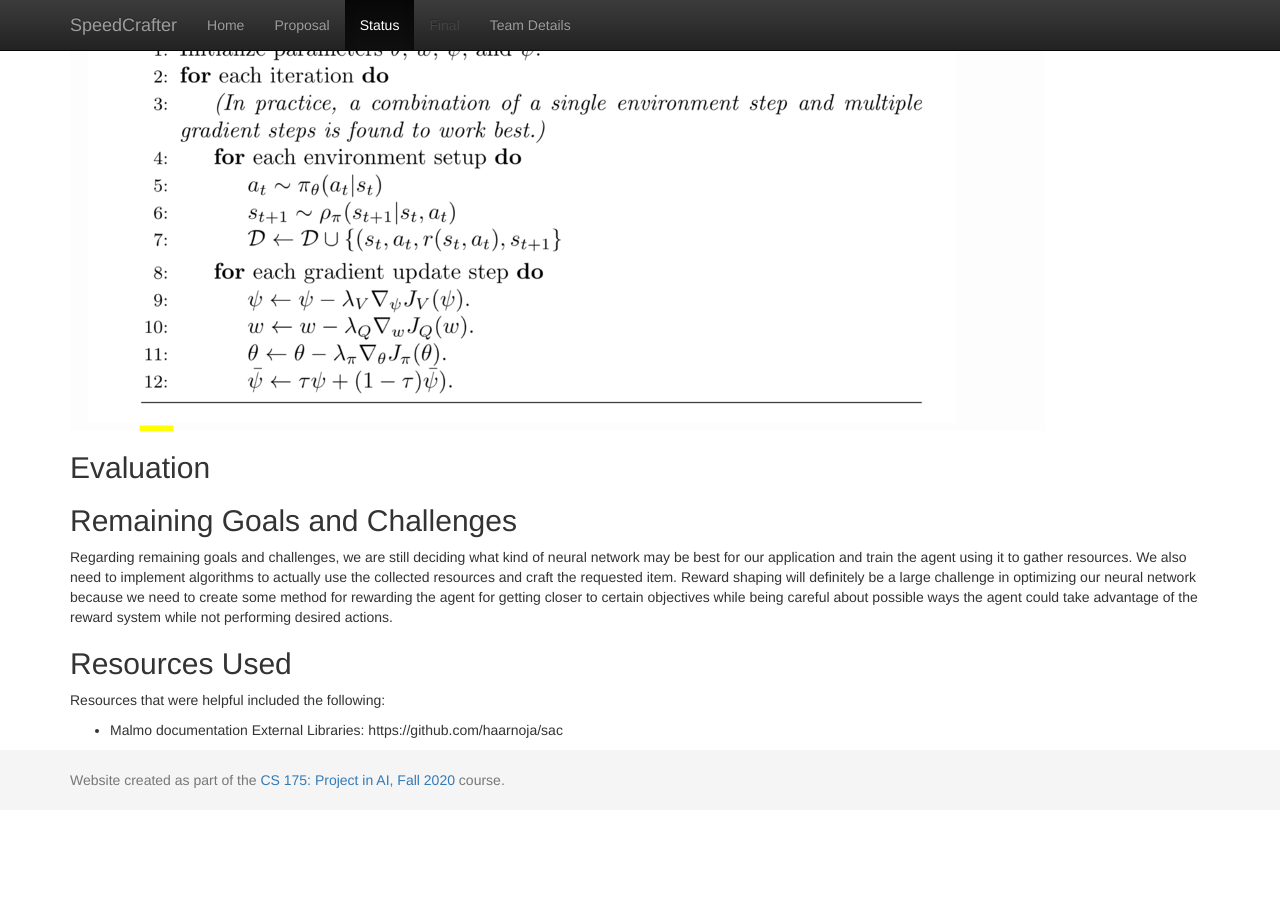
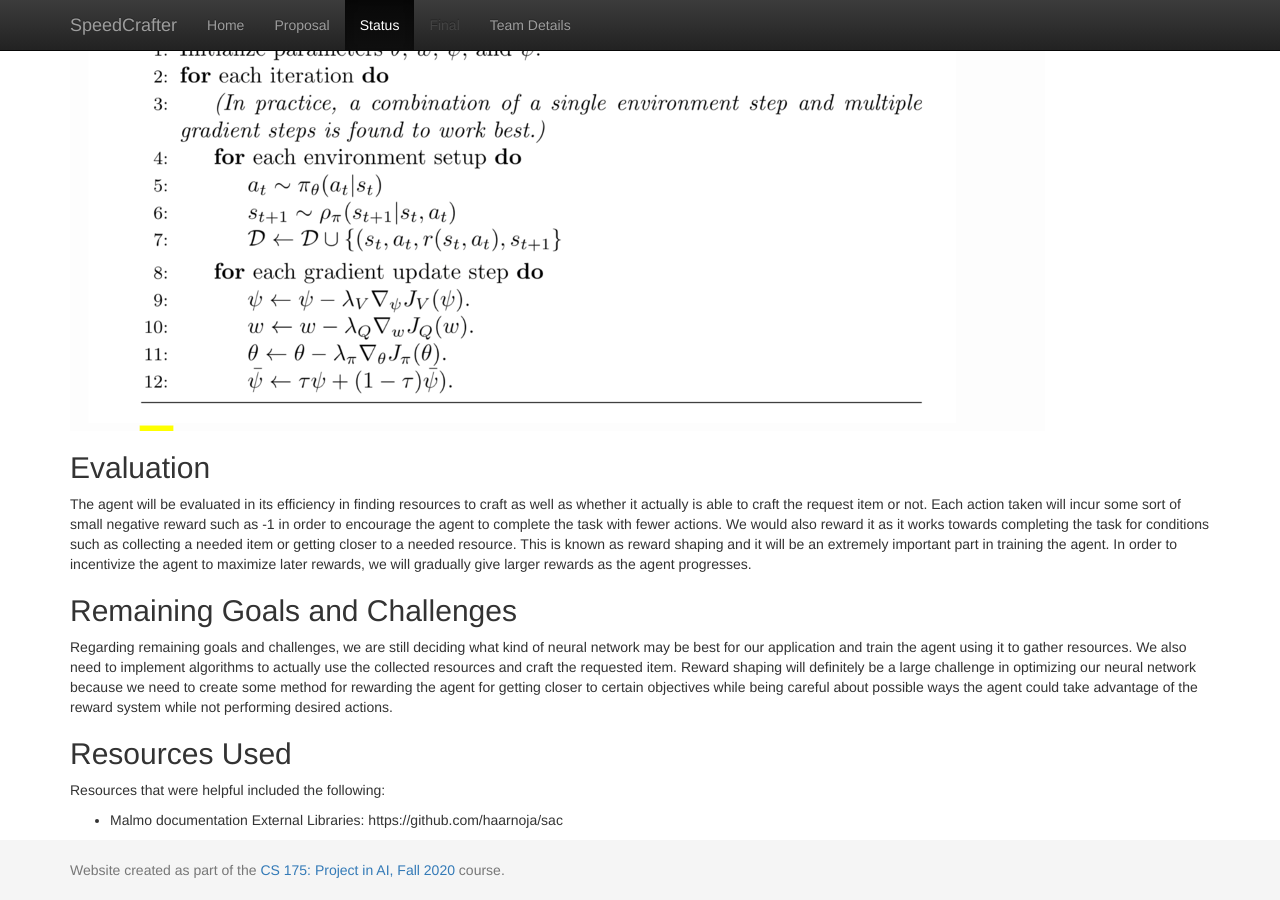
Before and after one commit to jhnguyen521/SpeedCrafter, a Jekyll site: the page built from docs/status.md, in a window 1280 px wide and 900 px high, scrolled down 1468 px. Built offline with Jekyll 4.4.1, drawn with Linux system fonts in a browser that asks for light colours; before the commit the page ends 2278 px from its top, so only the background shows below that.

Commit message:
Update status.md
Add evaluation

```diff
--- a/docs/status.md
+++ b/docs/status.md
@@ -43,11 +41,9 @@ Pseudo algorithm
 
 
 ## Evaluation
-<!--
-The agent will be evaluated on its efficiency in finding the given resources. Every action taken will incur a small negative reward to encourage the agent to complete the task with fewer actions. For example, moving 1 block can have a "reward" of -0.005, while mining a block other than the targeted one can have a larger penalty of -0.01. Taking damage (such as falling or touching lava) will also incur larger penalties to encourage the agent to avoid hazards.
 
-The agent will also be evaluated on its ability to collect resources and fulfill tasks of varying complexities. Simple tasks such as gathering wood would give a lower reward
--->
+The agent will be evaluated in its efficiency in finding resources to craft as well as whether it actually is able to craft the request item or not. Each action taken will incur some sort of small negative reward such as -1 in order to encourage the agent to complete the task with fewer actions. We would also reward it as it works towards completing the task for conditions such as collecting a needed item or getting closer to a needed resource. This is known as reward shaping and it will be an extremely important part in training the agent. In order to incentivize the agent to maximize later rewards, we will gradually give larger rewards as the agent progresses.
+
 ## Remaining Goals and Challenges
 
 Regarding remaining goals and challenges, we are still deciding what kind of neural network may be best for our application and train the agent using it to gather resources. We also need to implement algorithms to actually use the collected resources and craft the requested item. Reward shaping will definitely be a large challenge in optimizing our neural network because we need to create some method for rewarding the agent for getting closer to certain objectives while being careful about possible ways the agent could take advantage of the reward system while not performing desired actions.
```
Also changed, not shown: other parts of docs/status.md (+1 -3 lines).
